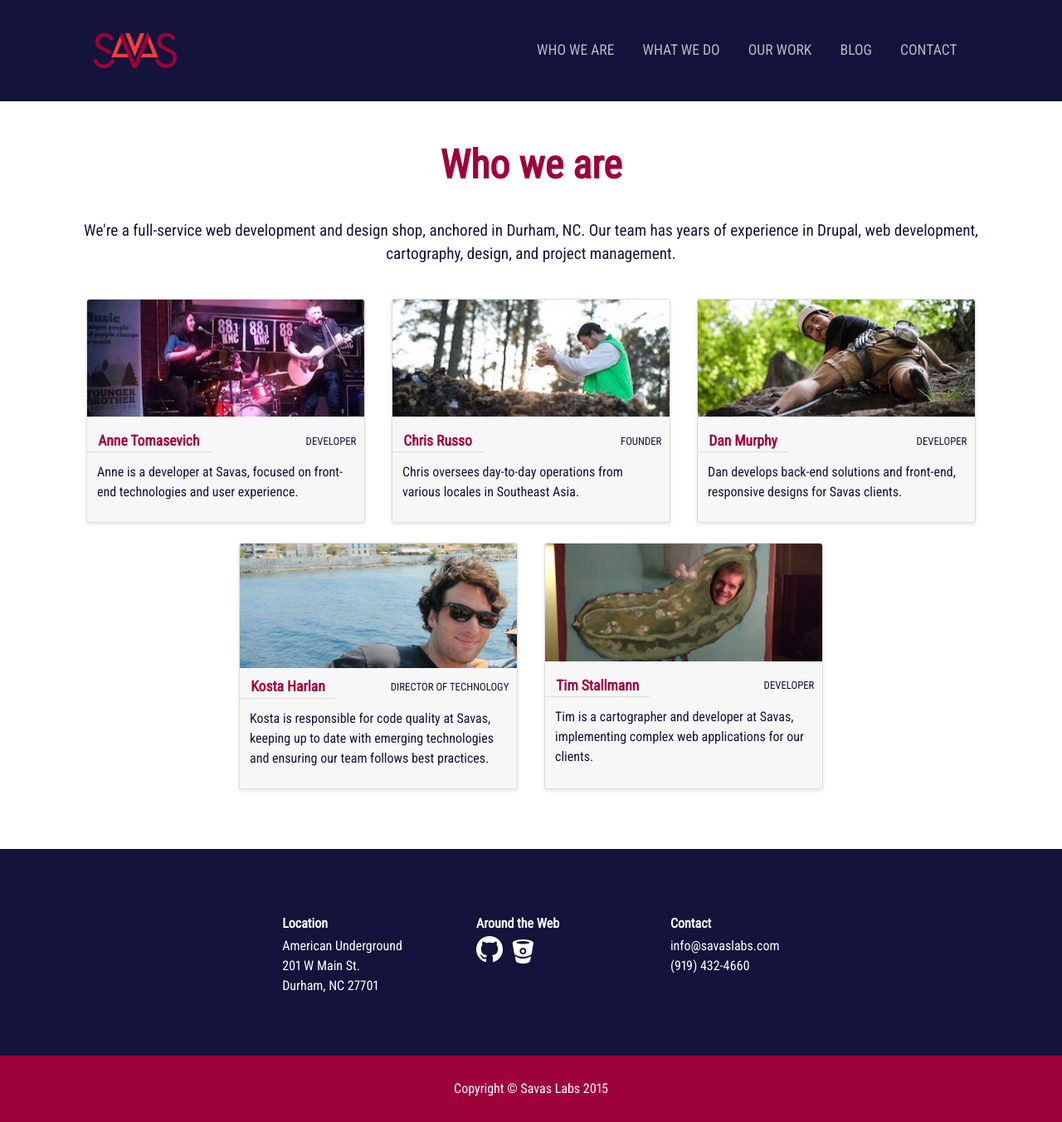
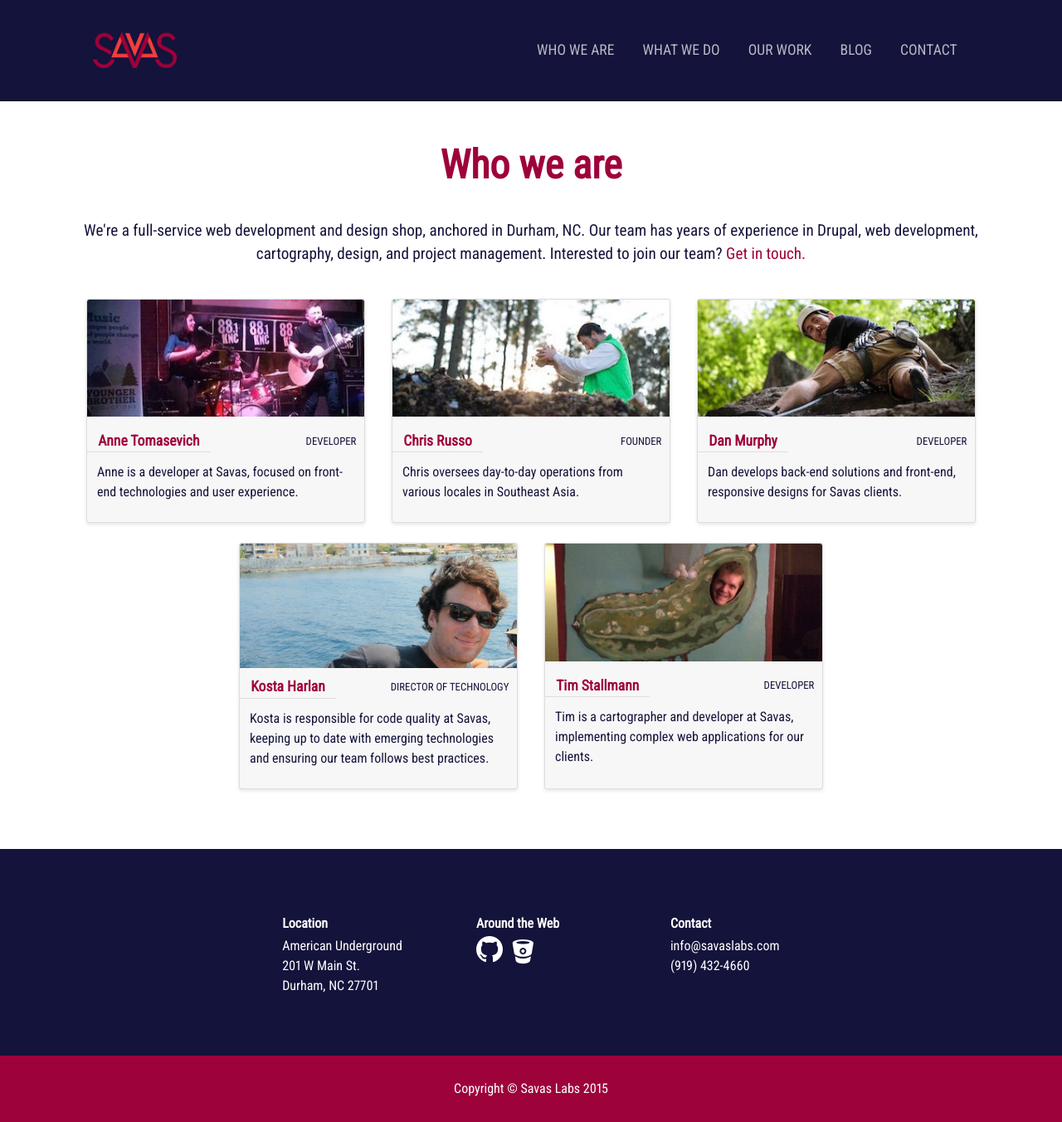
Before and after one commit to tumble1999/savaslabs.github.io, a Jekyll site: the page built from who-we-are.html, in a window 1280 px wide. Shown: the whole page at 83% size. Built offline with Jekyll 4.4.1, drawn with Linux system fonts in a browser that asks for light colours; some web fonts are replaced.

Commit message:
Add detail to who we are

```diff
--- a/who-we-are.html
+++ b/who-we-are.html
@@ -3,7 +3,7 @@ layout: page
 title: Who we are
 permalink: "/team/"
 ---
-<p class="page-description">We're a full-service web development and design shop, anchored in Durham, NC. Our team has years of experience in Drupal, web development, cartography, design, and project management.</p>
+<p class="page-description">We're a full-service web development and design shop, anchored in Durham, NC. Our team has years of experience in Drupal, web development, cartography, design, and project management. Interested to join our team? <a href="/contact">Get in touch.</a></p>
 
 <div class="flex-container">
     <div class="cards">
```
